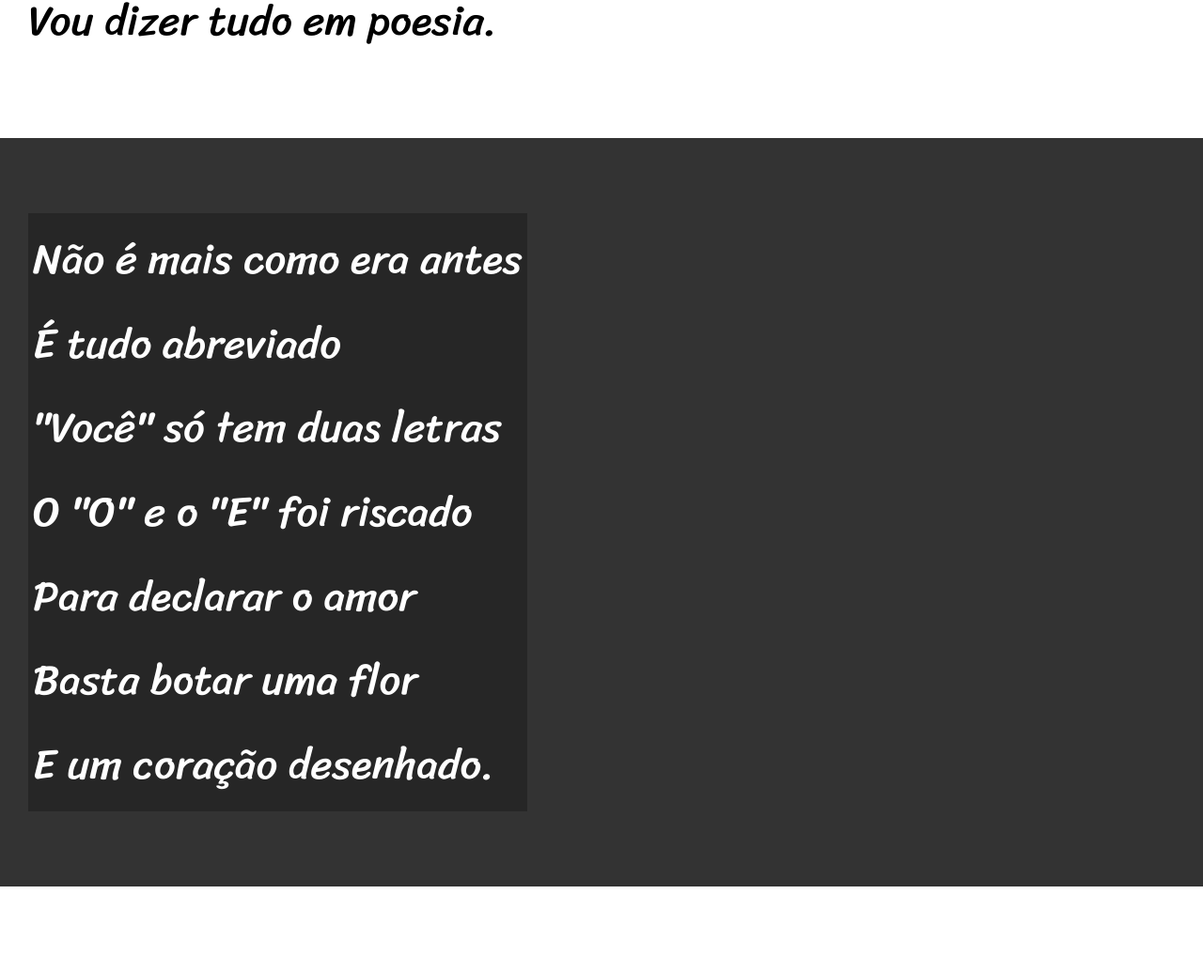
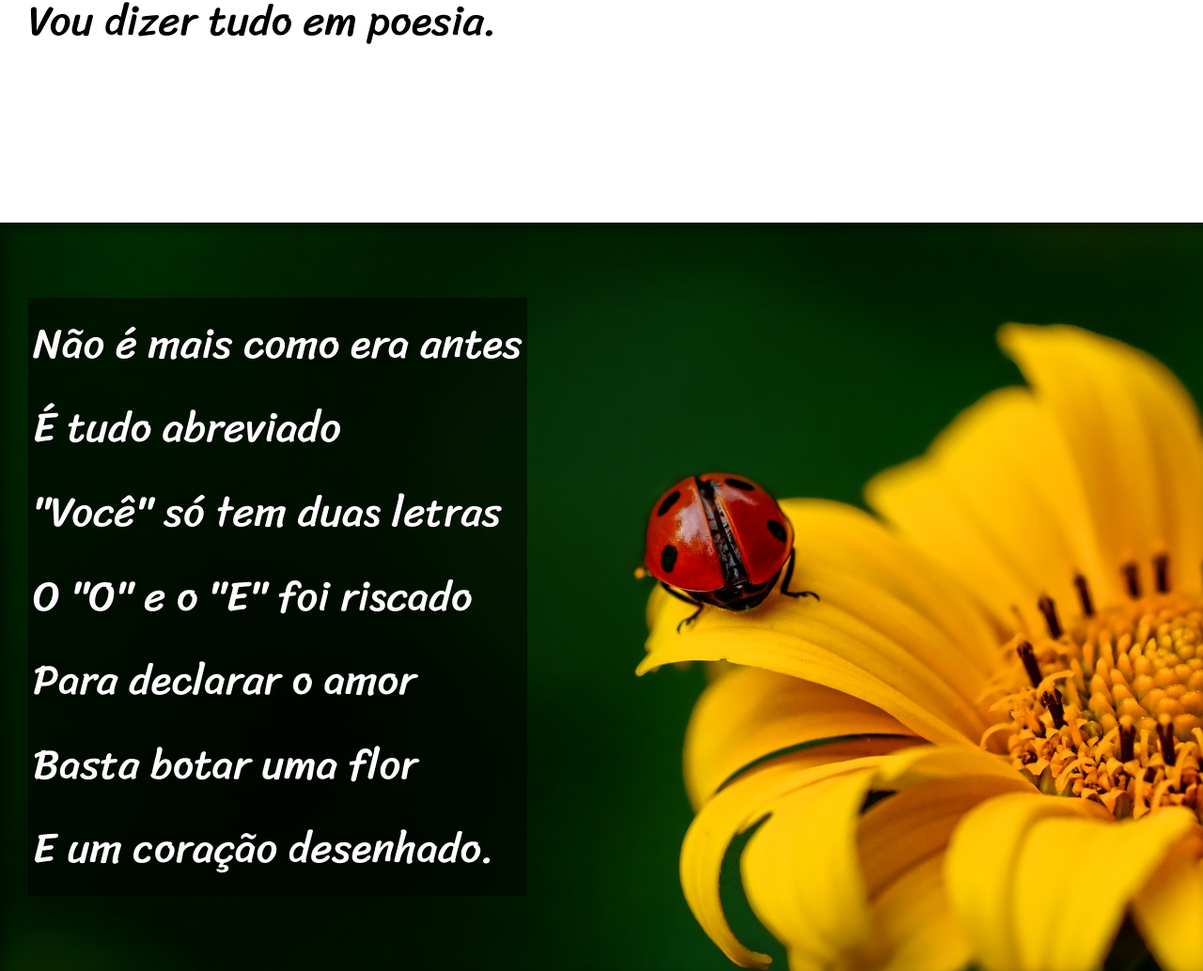
Before and after one commit to fernandaguzzo/html-css, a plain HTML site: page desafios/desafio12/index.html in a window 1280 px wide. Shown: the part 900-1934 px from the top of the page at 94% size. Drawn offline with Linux system fonts and the light colour scheme.

Commit message:
imagens do projeto

```diff
--- a/desafios/desafio12/index.html
+++ b/desafios/desafio12/index.html
@@ -33,7 +33,7 @@
     </section>
 
 
-    <section class="imagem">
+    <section class="imagem" id="img01">
         <p>
             Não é mais como era antes
             <br>
@@ -67,9 +67,7 @@
             <br>
             Ele vale um alto preço.
         </p>
-    </section>
 
-    <section class="normal">
         <p>
             Pra piorar a liguagem
             <br>
@@ -87,7 +85,8 @@
         </p>
     </section>
 
-    <section class="imagem">
+
+    <section class="imagem" id="img02">
         <p>
             Tenho saudade das cartas
             <br>
@@ -121,9 +120,7 @@
             <br>
             Da tecnologia do agora.
         </p>
-    </section>
 
-    <section>
         <p>
             Felizmente, pra orar
             <br>
@@ -140,6 +137,10 @@
             Deixe que Deus interprete.
         </p>
     </section>
+
+
+
+
 </body>
 
 </html>
--- a/desafios/desafio12/style.css
+++ b/desafios/desafio12/style.css
@@ -18,7 +18,7 @@
 
 html, body {
     min-height: 100vh;
-    background-color: darkgrey;
+    background-color: darkgray;
     font-family: var(--fonte1);
 
 }
@@ -30,7 +30,7 @@ header {
 }
 
 header > h1 {
-    padding-top:50px;
+    padding-top: 50px;
     font-variant: small-caps;
     font-family: var(--fonte2);
     font-size: 10vw;
@@ -60,6 +60,10 @@ section {
     font-size: 3.5vw;
 }
 
+section > p {
+    padding-bottom: 2em;
+}
+
 section.normal {
     background-color: white;
     color: black;
@@ -68,17 +72,26 @@ section.normal {
 section.imagem {
     background-color: rgb(51, 51, 51);
     color: white;
+    box-shadow: inset 6px 6px 13px 0px rgba(0, 0, 0, 0.4);
+    background-size: cover;
+    background-attachment: fixed;
 }
 
 section.imagem > p {
     display: inline-block;
     padding: 5px;
-    background-color: rgba(0, 0, 0, 0.253);
+    background-color: rgba(0, 0, 0, 0.514);
+    text-shadow: 1px 1px 0px black;
+
 }
 
-footer {
-    background-color: black;
-    color: white;
-    text-align: center;
-    padding: 10px;
+section#img01 {
+    background-image: url('./imagens/background001.jpg');
+    background-position: right center;
+
 }
+
+section#img02 {
+    background-image: url('./imagens/background002.jpg');
+
+}
```
Also changed, not shown: desafios/desafio12/imagens/background001.jpg (added), desafios/desafio12/imagens/background002.jpg (added).
